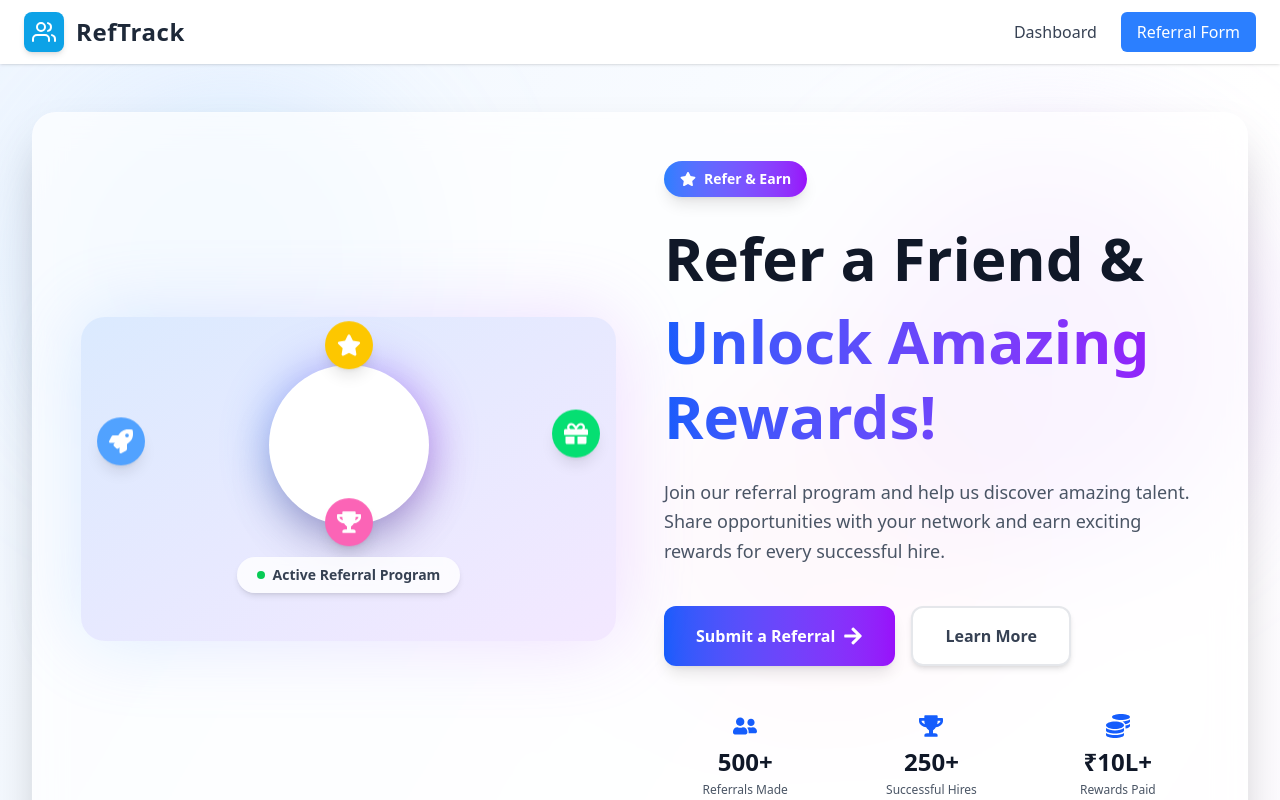
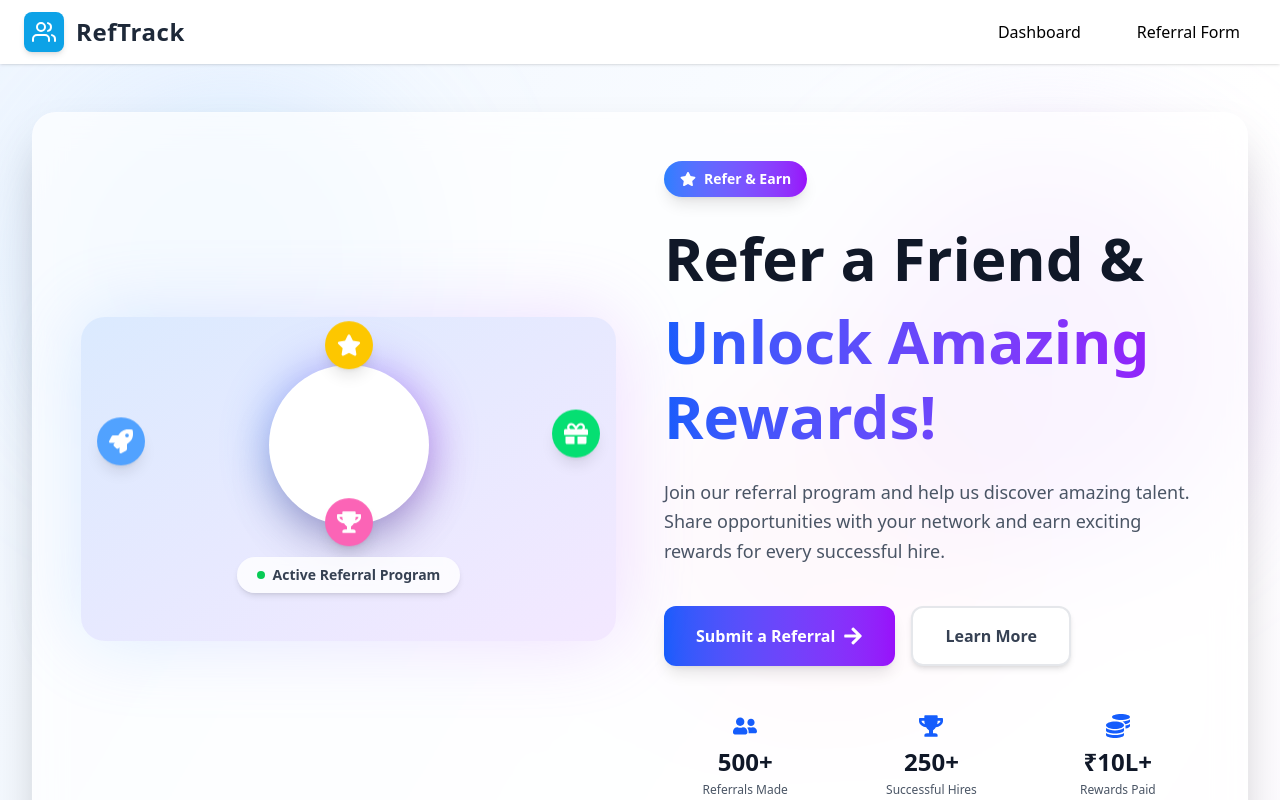
Before and after one commit to utkarsh032/Assignments, a React (Vite) app in the folder CRMS/crms_client/: page / in a window 1280 px wide. Shown: the top 800 px of the page. Built offline with nearby package versions, Linux system fonts and the light colour scheme.

Commit message:
Updated Readme

```diff
--- a/CRMS/crms_client/package.json
+++ b/CRMS/crms_client/package.json
@@ -16,6 +16,7 @@
     "react-dom": "^19.1.1",
     "react-icons": "^5.5.0",
     "react-router-dom": "^7.9.4",
+    "react-toastify": "^11.0.5",
     "tailwindcss": "^4.1.14"
   },
   "devDependencies": {
--- a/CRMS/crms_client/src/components/Navbar.jsx
+++ b/CRMS/crms_client/src/components/Navbar.jsx
@@ -16,9 +16,9 @@ export const Navbar = () => {
         <NavLink
           to='/dashboard'
           className={({ isActive }) =>
-            `transition-all duration-300 text-gray-700 hover:text-blue-600 ${
-              isActive ? 'font-semibold text-blue-600' : ''
-            }`
+            isActive
+              ? 'bg-blue-600 text-white px-4 py-2 rounded-md shadow-sm transition-all duration-300'
+              : ' px-4 py-2 rounded-md hover:bg-blue-600 hover:text-white transition-all duration-300'
           }
         >
           Dashboard
@@ -27,9 +27,9 @@ export const Navbar = () => {
         <NavLink
           to='/referral-form'
           className={({ isActive }) =>
-            `transition-all duration-300 px-4 py-2 rounded-md bg-blue-500 text-white hover:bg-blue-600 ${
-              isActive ? 'bg-blue-600' : ''
-            }`
+            isActive
+              ? 'bg-blue-600 text-white px-4 py-2 rounded-md shadow-sm transition-all duration-300'
+              : ' px-4 py-2 rounded-md hover:bg-blue-600 hover:text-white transition-all duration-300'
           }
         >
           Referral Form
--- a/CRMS/crms_client/src/components/ReferralForm/ReferralForm.jsx
+++ b/CRMS/crms_client/src/components/ReferralForm/ReferralForm.jsx
@@ -1,6 +1,7 @@
 import React, { useState } from 'react'
 import { RiUserAddLine } from 'react-icons/ri'
 import axios from 'axios'
+import { toast } from 'react-toastify'
 
 export const ReferralForm = () => {
   const API_BASE_URL = import.meta.env.VITE_API_BASE_URL
@@ -25,6 +26,16 @@ export const ReferralForm = () => {
   const handleSubmit = async e => {
     e.preventDefault()
 
+    if (
+      !formData.name ||
+      !formData.email ||
+      !formData.phone ||
+      !formData.jobTitle
+    ) {
+      toast.error('⚠️ Please fill all required fields!')
+      return
+    }
+
     const payload = new FormData()
     payload.append('name', formData.name)
     payload.append('email', formData.email)
@@ -39,10 +50,23 @@ export const ReferralForm = () => {
           'Content-Type': 'multipart/form-data'
         }
       })
-      console.log('Submitted:', response.data)
+
+      if (response.status === 201) {
+        toast.success('🎉 Referral submitted successfully!')
+        setFormData({
+          name: '',
+          email: '',
+          phone: '',
+          jobTitle: '',
+          status: '',
+          resume: null
+        })
+      } else {
+        toast.error(`❌ ${response.data.message || 'Something went wrong!'}`)
+      }
     } catch (error) {
       console.error('Error submitting referral:', error)
-      alert('Failed to submit referral')
+      toast.error('🚨 Failed to submit referral. Please try again later.')
     }
   }
 
--- a/CRMS/crms_client/src/main.jsx
+++ b/CRMS/crms_client/src/main.jsx
@@ -3,11 +3,14 @@ import { createRoot } from 'react-dom/client'
 import './index.css'
 import App from './App.jsx'
 import { BrowserRouter as Router } from 'react-router-dom'
+import { ToastContainer } from 'react-toastify'
+import 'react-toastify/dist/ReactToastify.css'
 
 createRoot(document.getElementById('root')).render(
   <StrictMode>
     <Router>
       <App />
+      <ToastContainer position='top-right' autoClose={1000} />
     </Router>
   </StrictMode>
 )
```
Also changed, not shown: 2 other files (tests, documents, lock files or other folders).
